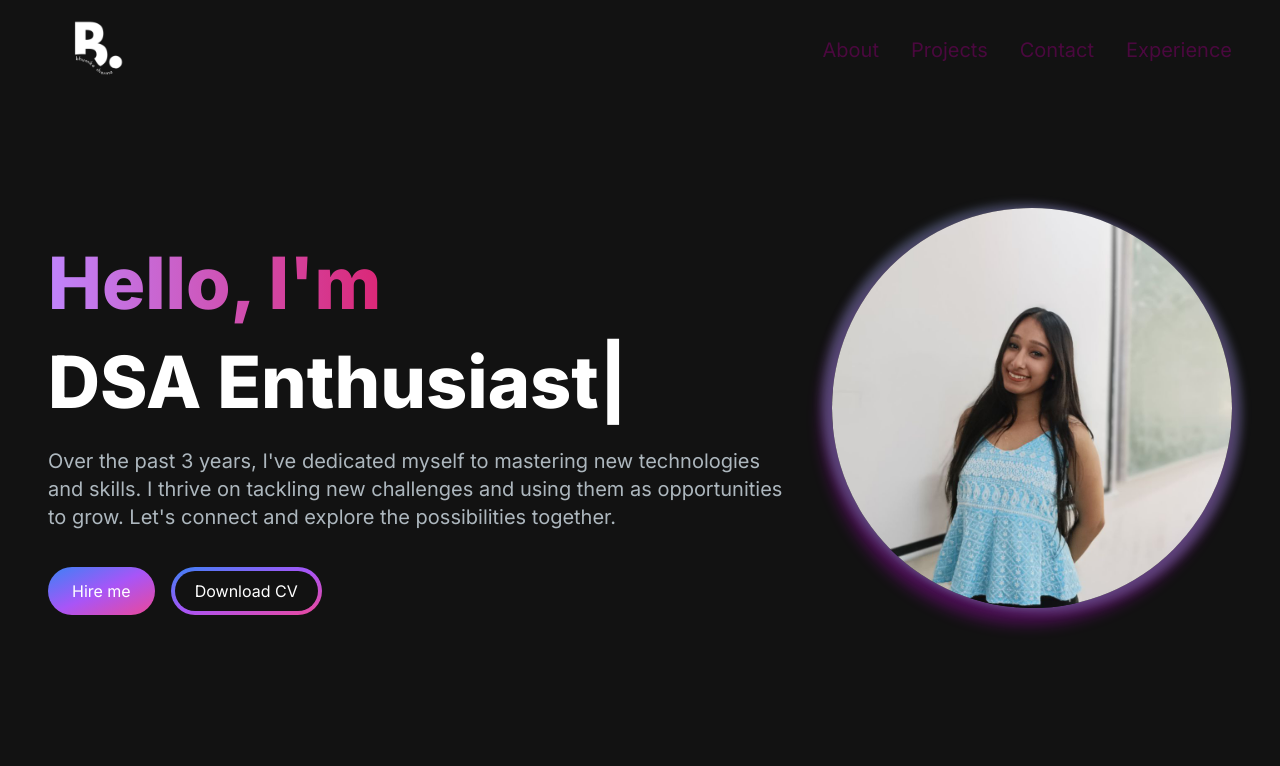
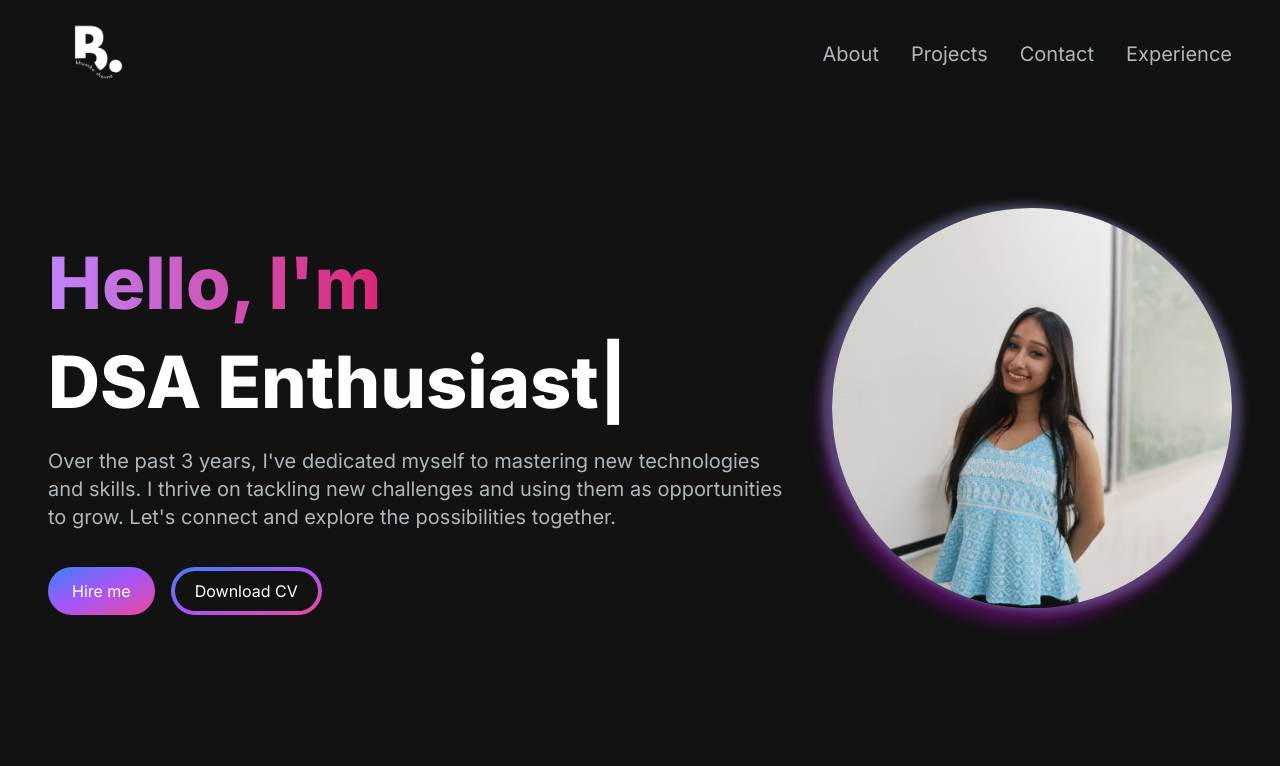
Before and after one commit to Bhum-ika/portfolio, a Next.js app: page / in a window 1280 px wide. Shown: the top 766 px of the page. Built offline with nearby package versions, Linux system fonts and the light colour scheme.

Commit message:
Changes made in navbar

```diff
--- a/app/components/NavLink.jsx
+++ b/app/components/NavLink.jsx
@@ -2,7 +2,7 @@ import Link from "next/link"
 const NavLink=({href,title})=>{
     return(
         <Link href={href}
-        className='block py-2 pl-3 pr-4 text-[#4a083e] sm:text-xl rounded md:p-0 hover:text-white'>
+        className='block py-2 pl-3 pr-4 sm:text-[#ADB7BE] text-[#4a083e] sm:text-xl rounded md:p-0 hover:text-white'>
            {title}</Link>
     )
 }
--- a/app/components/Navbar.jsx
+++ b/app/components/Navbar.jsx
@@ -26,7 +26,7 @@ const navLinks=[
 const Navbar = () => {
     const [navbarOpen, setNavbarOpen]=useState(false);
   return (
-    <nav className='fixed top-0 left-0 right-0 z-10 bg-[#121212] h-[13vh] px-8'>
+    <nav className='fixed top-0 left-0 right-0 z-10 bg-[#121212] h-[13vh] py-1 px-8'>
  <div className='flex flex-wrap items-center justify-between mx-auto px-4 '>
         <Link href={'/'}>
             <Image  src="/images/logo.png" alt="Logo"
@@ -49,7 +49,7 @@ const Navbar = () => {
             </button>
           )}
         </div>
-        <div className='menu hidden md:block md:w-auto ' id="navbar">
+        <div className='menu hidden md:block md:w-auto  ' id="navbar">
             <ul className='flex p-4 md:p-0 md:flex-row md:space-x-8 mt-0'>
                 {
                     navLinks.map((link,index)=>(
```
